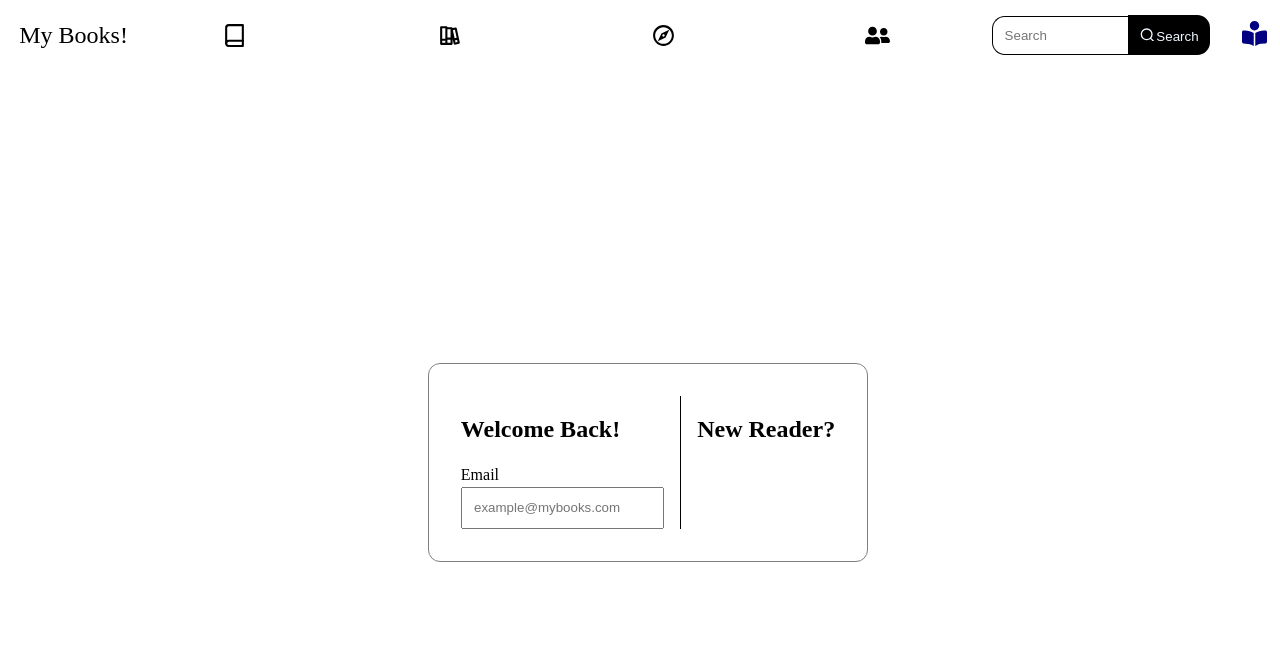
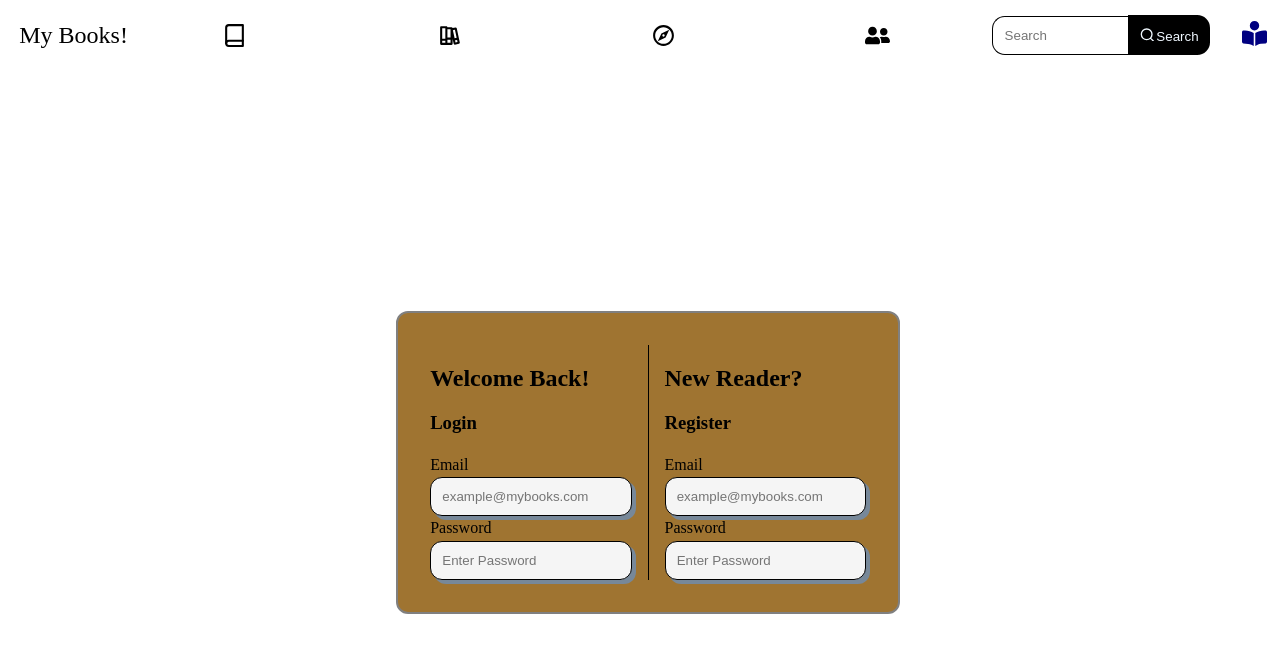
Before and after one commit to nicklparent/myBooks, a React (Create React App) app in the folder frontend/: page /login in a window 1280 px wide. Shown: the top 652 px of the page. Built offline with nearby package versions, Linux system fonts and the light colour scheme.

Commit message:
Security and some docs

```diff
--- a/frontend/src/assets/css/globals.css
+++ b/frontend/src/assets/css/globals.css
@@ -2,6 +2,7 @@
 :root{
     --common-padding: 0.7rem;
     --common-margin: 0.5rem;
+    --common-radius: 12px;
 }
 .header{
     height: 4vh;
@@ -39,4 +40,8 @@
 
 .input-in{
     padding: var(--common-padding);
+    border-radius: var(--common-radius);
+    border: 1px solid black;
+    box-shadow: 4px 4px lightslategray;
+    background-color: whitesmoke;
 }
--- a/frontend/src/assets/css/login.css
+++ b/frontend/src/assets/css/login.css
@@ -5,10 +5,12 @@
 .signin-page{
     display: flex;
     flex-direction: row;
-    border: 1px solid grey;
+    border: 2px solid grey;
     border-radius: 12px;
     padding: 2rem;
+    background-color: #9f7431;
 }
+
 
 .input-field{
     display: flex;
@@ -22,7 +24,6 @@
 
 
 .middle-line{
-    height: auto;
     width: 1px;
     margin: 0 1rem;
     background-color: black;
--- a/frontend/src/assets/extras/loading.jsx
+++ b/frontend/src/assets/extras/loading.jsx
@@ -8,16 +8,18 @@ export function Loading(){
 
         </div>
     );
-    return (
-        <div className='loader'>
-            <ul>
-                <li>
-                    <svg fill="grey" viewBox="0 0 90 120" width={75} height={75}>
-                        <path d="M90,0 L90,120 L11,120 C4.92486775,120 0,115.075132 0,109 L0,11 C0,4.92486775 4.92486775,0 11,0 L90,0 Z M71.5,81 L18.5,81 C17.1192881,81 16,82.1192881 16,83.5 C16,84.8254834 17.0315359,85.9100387 18.3356243,85.9946823 L18.5,86 L71.5,86 C72.8807119,86 74,84.8807119 74,83.5 C74,82.1745166 72.9684641,81.0899613 71.6643757,81.0053177 L71.5,81 Z M71.5,57 L18.5,57 C17.1192881,57 16,58.1192881 16,59.5 C16,60.8254834 17.0315359,61.9100387 18.3356243,61.9946823 L18.5,62 L71.5,62 C72.8807119,62 74,60.8807119 74,59.5 C74,58.1192881 72.8807119,57 71.5,57 Z M71.5,33 L18.5,33 C17.1192881,33 16,34.1192881 16,35.5 C16,36.8254834 17.0315359,37.9100387 18.3356243,37.9946823 L18.5,38 L71.5,38 C72.8807119,38 74,36.8807119 74,35.5 C74,34.1192881 72.8807119,33 71.5,33 Z"></path>
-                    </svg>
-                </li>
 
-            </ul>
-        </div>
-    );
+    //potentially add later: spinning pages in a book
+    // return (
+    //     <div className='loader'>
+    //         <ul>
+    //             <li>
+    //                 <svg fill="grey" viewBox="0 0 90 120" width={75} height={75}>
+    //                     <path d="M90,0 L90,120 L11,120 C4.92486775,120 0,115.075132 0,109 L0,11 C0,4.92486775 4.92486775,0 11,0 L90,0 Z M71.5,81 L18.5,81 C17.1192881,81 16,82.1192881 16,83.5 C16,84.8254834 17.0315359,85.9100387 18.3356243,85.9946823 L18.5,86 L71.5,86 C72.8807119,86 74,84.8807119 74,83.5 C74,82.1745166 72.9684641,81.0899613 71.6643757,81.0053177 L71.5,81 Z M71.5,57 L18.5,57 C17.1192881,57 16,58.1192881 16,59.5 C16,60.8254834 17.0315359,61.9100387 18.3356243,61.9946823 L18.5,62 L71.5,62 C72.8807119,62 74,60.8807119 74,59.5 C74,58.1192881 72.8807119,57 71.5,57 Z M71.5,33 L18.5,33 C17.1192881,33 16,34.1192881 16,35.5 C16,36.8254834 17.0315359,37.9100387 18.3356243,37.9946823 L18.5,38 L71.5,38 C72.8807119,38 74,36.8807119 74,35.5 C74,34.1192881 72.8807119,33 71.5,33 Z"></path>
+    //                 </svg>
+    //             </li>
+
+    //         </ul>
+    //     </div>
+    // );
 }
--- a/frontend/src/pages/Login.jsx
+++ b/frontend/src/pages/Login.jsx
@@ -4,8 +4,9 @@
  */
 
 import React, { useEffect, useState } from 'react';
-import { Redirect } from 'react-router-dom';
 import '../assets/css/login.css';
+
+
 export function Login(){
 
 
@@ -51,9 +52,29 @@ export function Login(){
                 {/* Login Side */}
                 <div className='login'>
                     <h2>Welcome Back!</h2>
+                    <h3>Login</h3>
                     <div className='input-field'>
                         <label htmlFor="email-login">Email</label>
-                        <input type='email' name='email-login' id='email-login' className='input-in' placeholder='example@mybooks.com'/>
+                        <input
+                            type='email'
+                            name='email-login'
+                            id='email-login'
+                            className='input-in'
+                            placeholder='example@mybooks.com'
+                            onChange={e => setEmail(e.target.value)}
+                        />
+                    </div>
+
+                    <div className='input-field'>
+                        <label htmlFor="password-login">Password</label>
+                        <input
+                            type='password'
+                            name='password-login'
+                            id='password-login'
+                            className='input-in'
+                            placeholder='Enter Password'
+                            onChange={e => setPassword(e.target.value)}
+                        />
                     </div>
                 </div>
                 <div className='middle-line'>
@@ -62,7 +83,29 @@ export function Login(){
                 {/* Create account side */}
                 <div className='register'>
                     <h2>New Reader?</h2>
-
+                    <h3>Register</h3>
+                    <div className='input-field'>
+                        <label htmlFor="email-login-register">Email</label>
+                        <input
+                            type='email'
+                            name='email-login'
+                            id='email-login-register'
+                            className='input-in'
+                            placeholder='example@mybooks.com'
+                            onChange={e => setEmail(e.target.value)}
+                        />
+                    </div>
+                    <div className='input-field'>
+                        <label htmlFor="password-login-register">Password</label>
+                        <input
+                            type='password'
+                            name='password-login-register'
+                            id='password-login-register'
+                            className='input-in'
+                            placeholder='Enter Password'
+                            onChange={e => setPassword(e.target.value)}
+                        />
+                    </div>
                 </div>
             </div>
         </div>
```
